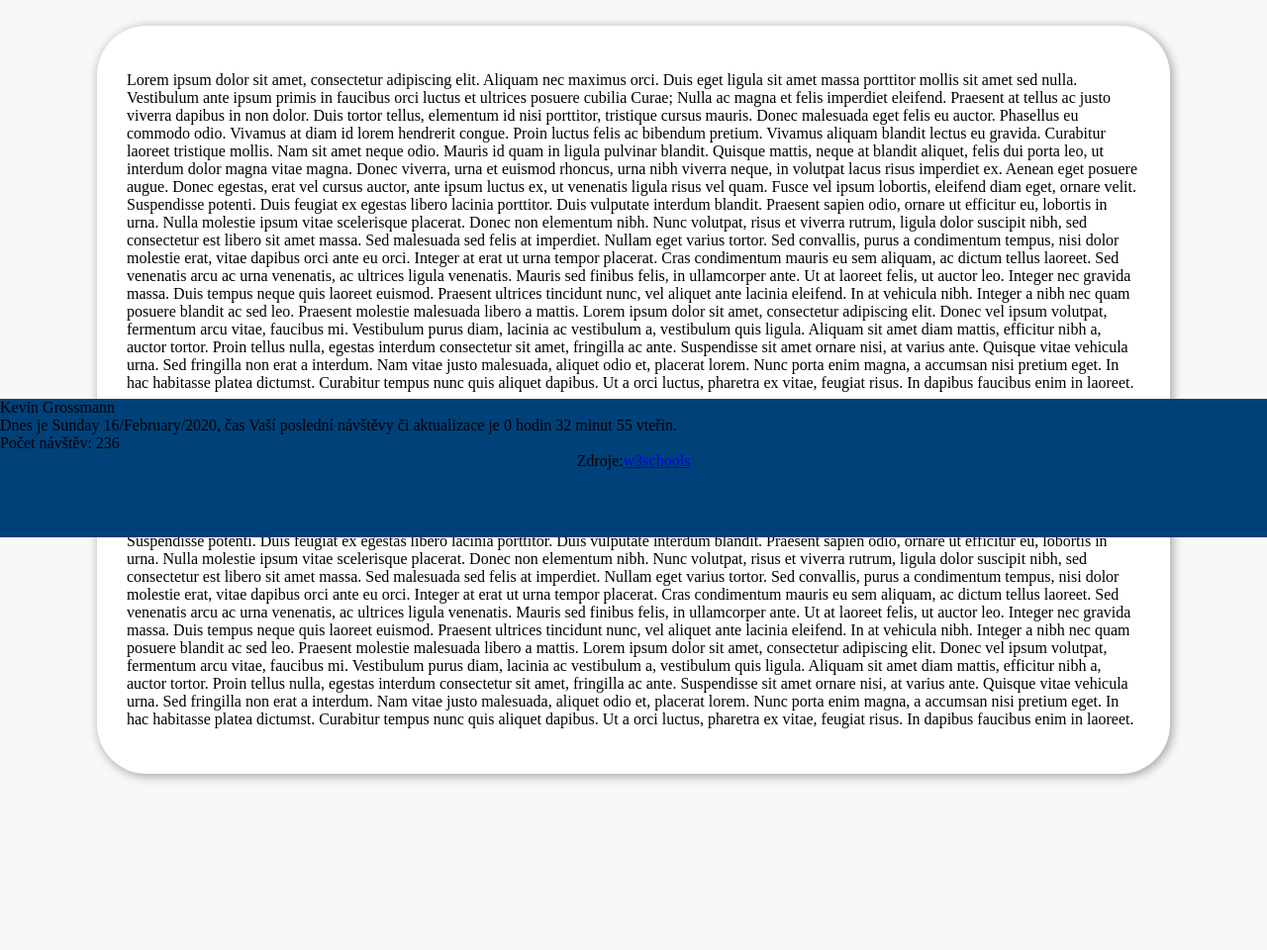
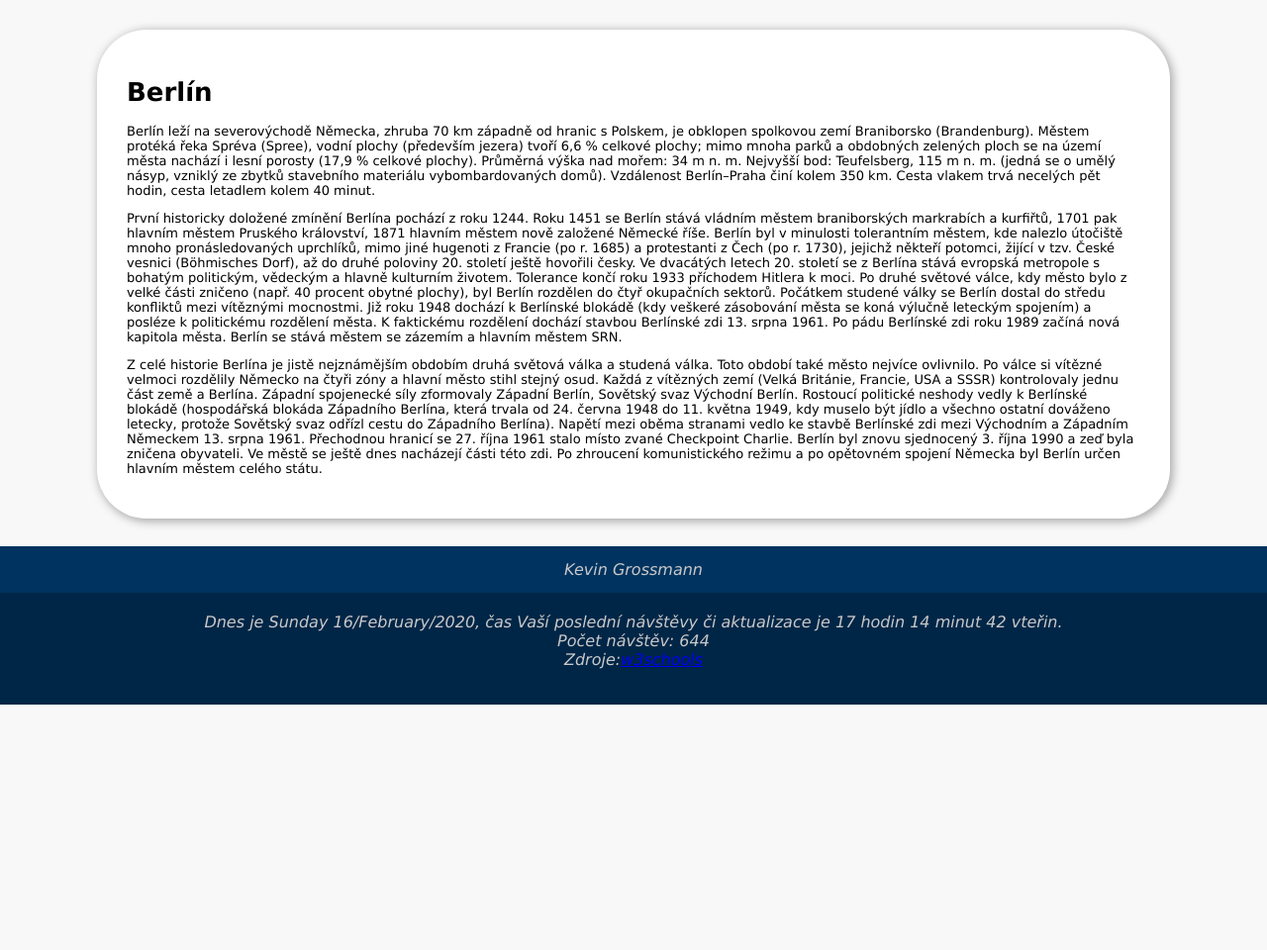
Before and after one commit to PaintAt/php, a PHP site: page / in a window 1280 px wide. Shown: the part 257-1217 px from the top of the page at 99% size. After the commit the page ends 969 px from the top, so only its background shows below. Run offline with PHP 8.4, Linux system fonts and the light colour scheme.

Commit message:
footer fix

```diff
--- a/layout/footer.php
+++ b/layout/footer.php
@@ -20,7 +20,7 @@
         //Zápis času, kdy uživatel přišel na web.
         fwrite($fileOld, $currentTime);
         //Převod sekund na formát Hodiny
-        $hours = gmdate("G", $timeOld);
+        $hours = gmdate("G", $timeOld) + 1;
         $minutes = gmdate("i", $timeOld);
         $seconds = gmdate("s", $timeOld);
 
@@ -42,7 +42,7 @@
         $resourcesArr = ["w3schools.com"=>"w3schools",];
         //OUTPUT
         echo "<footer class=\"footer\">";
-                echo "<div class=\"author\"> Kevin Grossmann </div>";
+                echo "<div class=\"webAuthor\"> Kevin Grossmann </div>";
                 echo "<div class=\"dateAndTime\">"
                         ."Dnes je " . $date . ", čas Vaší poslední návštěvy či aktualizace je $hours hodin $minutes minut $seconds vteřin."
                 ."</div>";
--- a/layout/footerLastVisit.txt
+++ b/layout/footerLastVisit.txt
@@ -1 +1 @@
-1581726775
+1581783282
--- a/layout/footerVisits.txt
+++ b/layout/footerVisits.txt
@@ -1 +1 @@
-235
+643
--- a/pages/homePage.php
+++ b/pages/homePage.php
@@ -1,26 +1,28 @@
 <?php
+echo "<h1>Berlín</h1>";
 echo "<p>"
 ."
-Lorem ipsum dolor sit amet, consectetur adipiscing elit. Aliquam nec maximus orci. Duis eget ligula sit amet massa porttitor mollis sit amet sed nulla. Vestibulum ante ipsum primis in faucibus orci luctus et ultrices posuere cubilia Curae; Nulla ac magna et felis imperdiet eleifend. Praesent at tellus ac justo viverra dapibus in non dolor. Duis tortor tellus, elementum id nisi porttitor, tristique cursus mauris. Donec malesuada eget felis eu auctor.
+Berlín leží na severovýchodě Německa, zhruba 70 km západně od hranic s Polskem, je obklopen spolkovou zemí Braniborsko (Brandenburg). Městem protéká řeka Spréva (Spree), vodní plochy (především jezera) tvoří 6,6 % celkové plochy; mimo mnoha parků a obdobných zelených ploch se na území města nachází i lesní porosty (17,9 % celkové plochy).
 
-Phasellus eu commodo odio. Vivamus at diam id lorem hendrerit congue. Proin luctus felis ac bibendum pretium. Vivamus aliquam blandit lectus eu gravida. Curabitur laoreet tristique mollis. Nam sit amet neque odio. Mauris id quam in ligula pulvinar blandit. Quisque mattis, neque at blandit aliquet, felis dui porta leo, ut interdum dolor magna vitae magna. Donec viverra, urna et euismod rhoncus, urna nibh viverra neque, in volutpat lacus risus imperdiet ex. Aenean eget posuere augue. Donec egestas, erat vel cursus auctor, ante ipsum luctus ex, ut venenatis ligula risus vel quam. Fusce vel ipsum lobortis, eleifend diam eget, ornare velit. Suspendisse potenti. Duis feugiat ex egestas libero lacinia porttitor. Duis vulputate interdum blandit. Praesent sapien odio, ornare ut efficitur eu, lobortis in urna.
+Průměrná výška nad mořem: 34 m n. m. Nejvyšší bod: Teufelsberg, 115 m n. m. (jedná se o umělý násyp, vzniklý ze zbytků stavebního materiálu vybombardovaných domů).
 
-Nulla molestie ipsum vitae scelerisque placerat. Donec non elementum nibh. Nunc volutpat, risus et viverra rutrum, ligula dolor suscipit nibh, sed consectetur est libero sit amet massa. Sed malesuada sed felis at imperdiet. Nullam eget varius tortor. Sed convallis, purus a condimentum tempus, nisi dolor molestie erat, vitae dapibus orci ante eu orci. Integer at erat ut urna tempor placerat. Cras condimentum mauris eu sem aliquam, ac dictum tellus laoreet. Sed venenatis arcu ac urna venenatis, ac ultrices ligula venenatis. Mauris sed finibus felis, in ullamcorper ante. Ut at laoreet felis, ut auctor leo. Integer nec gravida massa. Duis tempus neque quis laoreet euismod. Praesent ultrices tincidunt nunc, vel aliquet ante lacinia eleifend.
-
-In at vehicula nibh. Integer a nibh nec quam posuere blandit ac sed leo. Praesent molestie malesuada libero a mattis. Lorem ipsum dolor sit amet, consectetur adipiscing elit. Donec vel ipsum volutpat, fermentum arcu vitae, faucibus mi. Vestibulum purus diam, lacinia ac vestibulum a, vestibulum quis ligula. Aliquam sit amet diam mattis, efficitur nibh a, auctor tortor. Proin tellus nulla, egestas interdum consectetur sit amet, fringilla ac ante. Suspendisse sit amet ornare nisi, at varius ante.
-
-Quisque vitae vehicula urna. Sed fringilla non erat a interdum. Nam vitae justo malesuada, aliquet odio et, placerat lorem. Nunc porta enim magna, a accumsan nisi pretium eget. In hac habitasse platea dictumst. Curabitur tempus nunc quis aliquet dapibus. Ut a orci luctus, pharetra ex vitae, feugiat risus. In dapibus faucibus enim in laoreet."
+Vzdálenost Berlín–Praha činí kolem 350 km. Cesta vlakem trvá necelých pět hodin, cesta letadlem kolem 40 minut.
+"
 ."</p>";
 echo "<p>"
 ."
-Lorem ipsum dolor sit amet, consectetur adipiscing elit. Aliquam nec maximus orci. Duis eget ligula sit amet massa porttitor mollis sit amet sed nulla. Vestibulum ante ipsum primis in faucibus orci luctus et ultrices posuere cubilia Curae; Nulla ac magna et felis imperdiet eleifend. Praesent at tellus ac justo viverra dapibus in non dolor. Duis tortor tellus, elementum id nisi porttitor, tristique cursus mauris. Donec malesuada eget felis eu auctor.
+První historicky doložené zmínění Berlína pochází z roku 1244. Roku 1451 se Berlín stává vládním městem braniborských markrabích a kurfiřtů, 1701 pak hlavním městem Pruského království, 1871 hlavním městem nově založené Německé říše.
 
-Phasellus eu commodo odio. Vivamus at diam id lorem hendrerit congue. Proin luctus felis ac bibendum pretium. Vivamus aliquam blandit lectus eu gravida. Curabitur laoreet tristique mollis. Nam sit amet neque odio. Mauris id quam in ligula pulvinar blandit. Quisque mattis, neque at blandit aliquet, felis dui porta leo, ut interdum dolor magna vitae magna. Donec viverra, urna et euismod rhoncus, urna nibh viverra neque, in volutpat lacus risus imperdiet ex. Aenean eget posuere augue. Donec egestas, erat vel cursus auctor, ante ipsum luctus ex, ut venenatis ligula risus vel quam. Fusce vel ipsum lobortis, eleifend diam eget, ornare velit. Suspendisse potenti. Duis feugiat ex egestas libero lacinia porttitor. Duis vulputate interdum blandit. Praesent sapien odio, ornare ut efficitur eu, lobortis in urna.
+Berlín byl v minulosti tolerantním městem, kde nalezlo útočiště mnoho pronásledovaných uprchlíků, mimo jiné hugenoti z Francie (po r. 1685) a protestanti z Čech (po r. 1730), jejichž někteří potomci, žijící v tzv. České vesnici (Böhmisches Dorf), až do druhé poloviny 20. století ještě hovořili česky. Ve dvacátých letech 20. století se z Berlína stává evropská metropole s bohatým politickým, vědeckým a hlavně kulturním životem. Tolerance končí roku 1933 příchodem Hitlera k moci.
 
-Nulla molestie ipsum vitae scelerisque placerat. Donec non elementum nibh. Nunc volutpat, risus et viverra rutrum, ligula dolor suscipit nibh, sed consectetur est libero sit amet massa. Sed malesuada sed felis at imperdiet. Nullam eget varius tortor. Sed convallis, purus a condimentum tempus, nisi dolor molestie erat, vitae dapibus orci ante eu orci. Integer at erat ut urna tempor placerat. Cras condimentum mauris eu sem aliquam, ac dictum tellus laoreet. Sed venenatis arcu ac urna venenatis, ac ultrices ligula venenatis. Mauris sed finibus felis, in ullamcorper ante. Ut at laoreet felis, ut auctor leo. Integer nec gravida massa. Duis tempus neque quis laoreet euismod. Praesent ultrices tincidunt nunc, vel aliquet ante lacinia eleifend.
+Po druhé světové válce, kdy město bylo z velké části zničeno (např. 40 procent obytné plochy), byl Berlín rozdělen do čtyř okupačních sektorů. Počátkem studené války se Berlín dostal do středu konfliktů mezi vítěznými mocnostmi. Již roku 1948 dochází k Berlínské blokádě (kdy veškeré zásobování města se koná výlučně leteckým spojením) a posléze k politickému rozdělení města. K faktickému rozdělení dochází stavbou Berlínské zdi 13. srpna 1961.
 
-In at vehicula nibh. Integer a nibh nec quam posuere blandit ac sed leo. Praesent molestie malesuada libero a mattis. Lorem ipsum dolor sit amet, consectetur adipiscing elit. Donec vel ipsum volutpat, fermentum arcu vitae, faucibus mi. Vestibulum purus diam, lacinia ac vestibulum a, vestibulum quis ligula. Aliquam sit amet diam mattis, efficitur nibh a, auctor tortor. Proin tellus nulla, egestas interdum consectetur sit amet, fringilla ac ante. Suspendisse sit amet ornare nisi, at varius ante.
-
-Quisque vitae vehicula urna. Sed fringilla non erat a interdum. Nam vitae justo malesuada, aliquet odio et, placerat lorem. Nunc porta enim magna, a accumsan nisi pretium eget. In hac habitasse platea dictumst. Curabitur tempus nunc quis aliquet dapibus. Ut a orci luctus, pharetra ex vitae, feugiat risus. In dapibus faucibus enim in laoreet."
+Po pádu Berlínské zdi roku 1989 začíná nová kapitola města. Berlín se stává městem se zázemím a hlavním městem SRN.
+"
 ."</p>";
+echo "<p>"
+    ."
+    Z celé historie Berlína je jistě nejznámějším obdobím druhá světová válka a studená válka. Toto období také město nejvíce ovlivnilo. Po válce si vítězné velmoci rozdělily Německo na čtyři zóny a hlavní město stihl stejný osud. Každá z vítězných zemí (Velká Británie, Francie, USA a SSSR) kontrolovaly jednu část země a Berlína. Západní spojenecké síly zformovaly Západní Berlín, Sovětský svaz Východní Berlín. Rostoucí politické neshody vedly k Berlínské blokádě (hospodářská blokáda Západního Berlína, která trvala od 24. června 1948 do 11. května 1949, kdy muselo být jídlo a všechno ostatní dováženo letecky, protože Sovětský svaz odřízl cestu do Západního Berlína). Napětí mezi oběma stranami vedlo ke stavbě Berlínské zdi mezi Východním a Západním Německem 13. srpna 1961. Přechodnou hranicí se 27. října 1961 stalo místo zvané Checkpoint Charlie. Berlín byl znovu sjednocený 3. října 1990 a zeď byla zničena obyvateli. Ve městě se ještě dnes nacházejí části této zdi. Po zhroucení komunistického režimu a po opětovném spojení Německa byl Berlín určen hlavním městem celého státu.
+    "
+    ."</p>";
 ?>
--- a/style.css
+++ b/style.css
@@ -1,13 +1,14 @@
 html, body {
     width: 100%;
-    min-height: 100%;
+    min-height: 100vh;
     margin: 0;
     padding: 0;
-    padding-bottom: 80px;
 }
 body {
+    position: relative;
+    height: inherit;
     background-color: #F8F8F8;
-    height: 100%;
+    padding-bottom: 140px;
 }
 .header {
     background-image: url("./img/header_2.png");
@@ -89,33 +90,54 @@ body {
     width: 100%;
 }
 .main {
+    font-family: 'Lucida Sans', 'Lucida Sans Regular', 'Lucida Grande', 'Lucida Sans Unicode', Geneva, Verdana, sans-serif;
+    font-size: small;
     background: #FFFFFF;
     border-radius: 50px;
     box-shadow: 2px 2px 10px 1px rgb(168, 168, 168);
-    margin: auto;
+    margin: 30px auto 30px auto;
     padding: 30px;
     width: 80%;
 }
+.galery {
+    display: flex;
+    flex-direction: column;
+    align-items: center;
+    justify-content: center;
+
+}
+.galery img {
+    width: 100%;
+    margin: 10px 0;
+}
 .footer {
-    background-color: #004179;
+    font-family: 'Lucida Sans', 'Lucida Sans Regular', 'Lucida Grande', 'Lucida Sans Unicode', Geneva, Verdana, sans-serif;
+    background-color: #002647;
+    font-style: oblique;
+    color: #c9c9c9;
     bottom: 0;
     height: 140px;
+    position: absolute;
+    width: inherit;
+    text-align: center;
+    padding-bottom: 20px;
+}
+.webAuthor {
+    position: relative;
     left: 0;
-    position: fixed;
-    width: inherit;
+    top: 0;
+    padding: 14px;
+    background: #00335f;
 }
 .dateAndTime {
-
-}
-.visitors {
-
+    margin-top: 20px;
 }
 .resources {
-
     display: flex;
     flex-direction: row;
     justify-content: center;
 }
 
 
+
 /* Color palette blue: #004179 dark blue: #131116 white #F8F8F8*/
--- a/visitors/visitingBook.php
+++ b/visitors/visitingBook.php
@@ -8,7 +8,7 @@
                 ."<legend> Vyplňte všechny údaje </legend>"
                 ."<label for=\"name\"> Vaše jméno: </label> <input type=\"text\" name=\"name\" id=\"name\" size=\"25\" /> <br /> <br />"
                 ."<label for=\"email\"> Váš e-mail: </label> <input type=\"email\" name=\"email\" id=\"email\" size=\"25\" /> <br /> <br /> <br />"
-                ."<label for=\"textArea\"> Vaše zpráva: <br /> </label> <textarea cols=\"140\" rows=\"10\" name=\"comment\" id=\"textArea\"> </textarea> <br /> <br /> <br />"
+                ."<label for=\"textArea\"> Vaše zpráva: <br /> </label> <textarea style=\" width: 99%\" rows=\"10\" name=\"comment\" id=\"textArea\"> </textarea> <br /> <br /> <br />"
                 ."<input type=\"submit\" value=\"Odeslat\" name=\"submit\"/>"
             ."</fieldset>"
         ."</form>";
```
Also changed, not shown: pages/galery.php (+8 -1 lines), pages/info.php (+10 -2 lines), img/Community-header-background.png (deleted), img/berlins_wall.jpg (added), img/gate.jpg (added), img/header_bg.png (deleted), img/icon-town_of_salem.png (deleted), img/museum.jpg (added), img/night.jpg (added), img/parliament.jpg (added).
